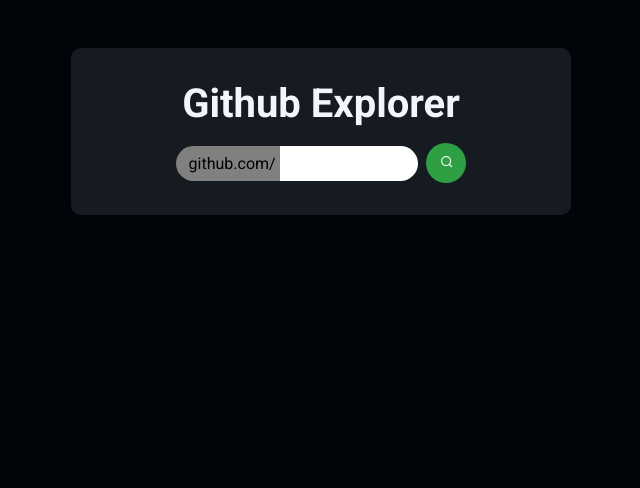
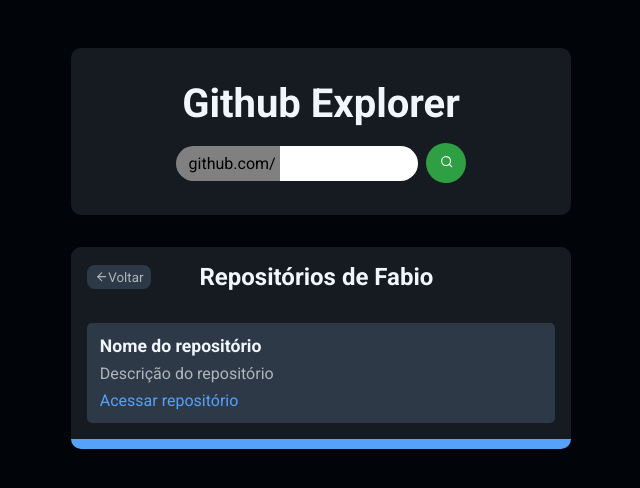
Before and after one commit to fabio-beutler/github-explorer, a React (Create React App) app: page / in a window 1280 px wide. Shown: the top 488 px of the page, without its empty margins (319-959 px from the left). Built offline with nearby package versions, Linux system fonts and the light colour scheme.

Commit message:
Add ReposList Component and styles

```diff
--- a/src/App.jsx
+++ b/src/App.jsx
@@ -4,6 +4,7 @@
 
 import { SearchBar } from './components/SearchBar'
 import { User } from './components/User'
+import { ReposList } from './components/ReposList'
 
 function App() {
   const [user, setUser] = useState()
@@ -12,7 +13,11 @@
   return (
     <Container>
       <SearchBar setUser={setUser} setUserRepos={setUserRepos} />
+
       {user && <User user={user} userRepos={userRepos} />}
+
+      <ReposList />
+
       <GlobalStyle />
     </Container>
   )
--- /dev/null
+++ b/src/components/ReposList/index.jsx
@@ -0,0 +1,24 @@
+import { FiArrowLeft } from 'react-icons/fi'
+import { Container } from './styles'
+
+export function ReposList() {
+  return (
+    <Container>
+      <div>
+        <button type='button'>
+          <FiArrowLeft />
+          Voltar
+        </button>
+        <h1>Repositórios de Fabio</h1>
+      </div>
+
+      <ul>
+        <li>
+          <h2>Nome do repositório</h2>
+          <p>Descrição do repositório</p>
+          <a href='/'>Acessar repositório</a>
+        </li>
+      </ul>
+    </Container>
+  )
+}
--- /dev/null
+++ b/src/components/ReposList/styles.js
@@ -0,0 +1,66 @@
+import styled from 'styled-components'
+
+export const Container = styled.main`
+  width: 100%;
+  background: var(--shape);
+  border-radius: 10px;
+  border-bottom: 10px solid var(--blue);
+
+  div {
+    display: flex;
+    align-items: center;
+    gap: 3rem;
+    padding: 1rem;
+
+    button {
+      display: flex;
+      align-items: center;
+      color: var(--text-secondary);
+      background: var(--shape-light);
+      padding: 0.3rem 0.5rem;
+      border-radius: 8px;
+      transition: filter 0.3s ease;
+
+      &:hover {
+        filter: brightness(80%);
+      }
+    }
+
+    h1 {
+      font-size: 1.5rem;
+      color: var(--text);
+    }
+  }
+
+  ul {
+    padding: 1rem;
+    display: flex;
+    flex-direction: column;
+    align-items: center;
+    gap: 0.5rem;
+
+    li {
+      width: 100%;
+      background: var(--shape-light);
+      border-radius: 5px;
+      padding: 0.8rem;
+      display: flex;
+      flex-direction: column;
+      align-items: flex-start;
+      gap: 0.5rem;
+
+      h2 {
+        font-size: 1.1rem;
+        color: var(--text);
+      }
+
+      p {
+        color: var(--text-secondary);
+      }
+
+      a {
+        color: var(--blue);
+      }
+    }
+  }
+`
```
